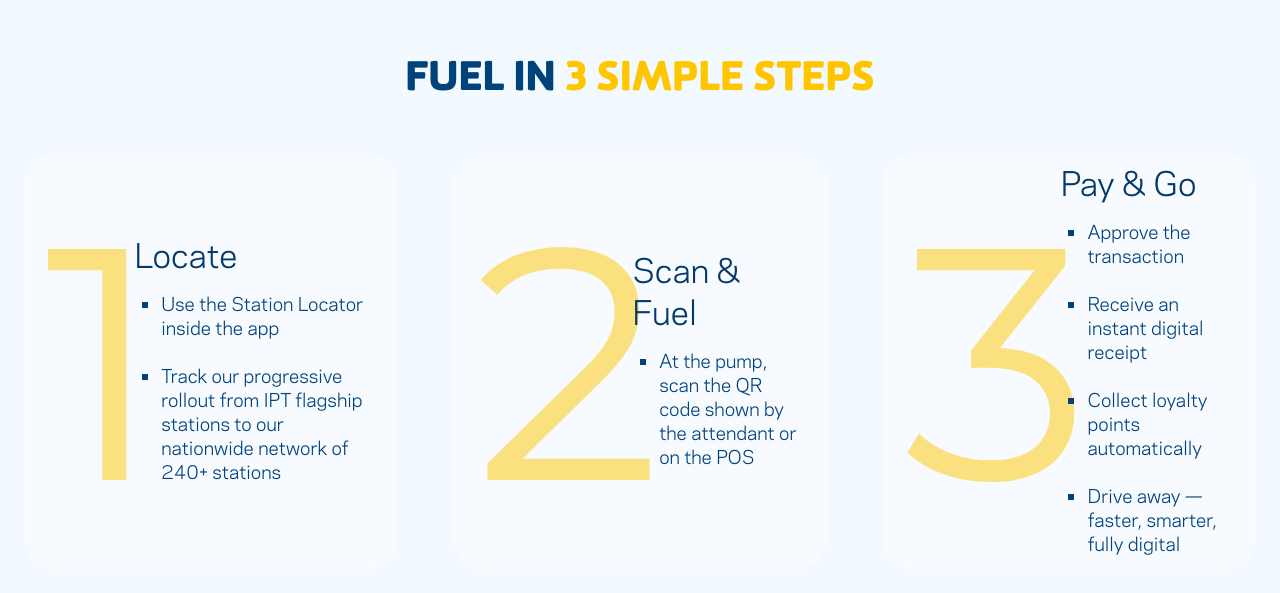
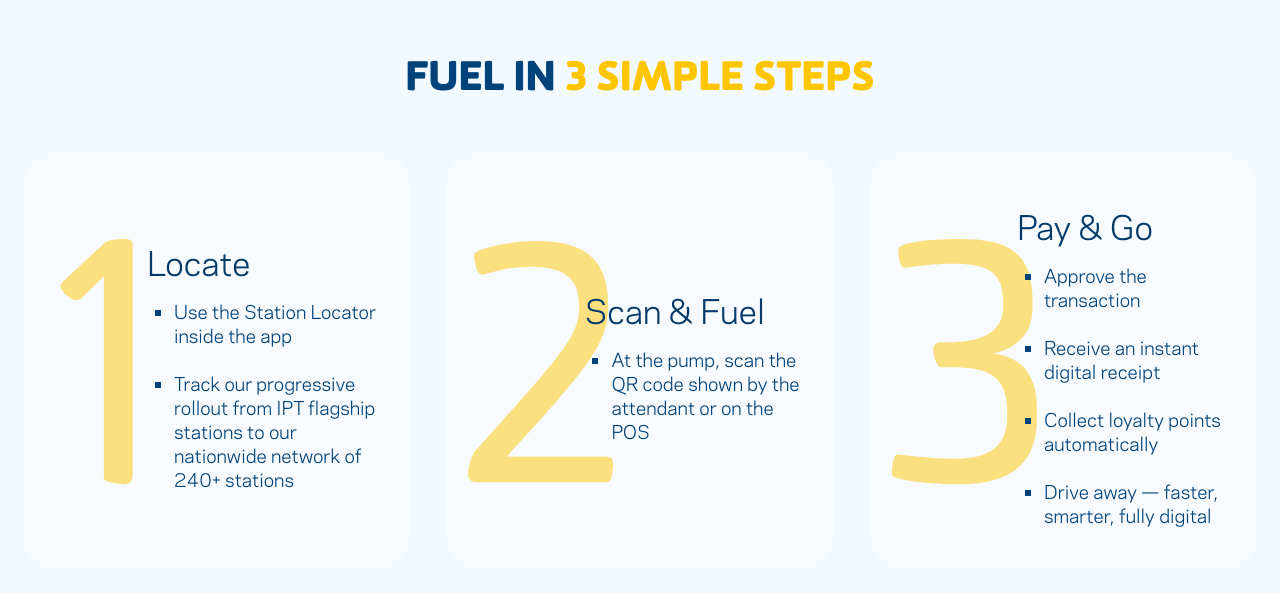
Before and after one commit to hadinajem52/internship-landing-page-ipt, a website built with Vite: page index.html in a window 1280 px wide. Shown: the part 4625-5218 px from the top of the page. Built offline with nearby package versions, Linux system fonts and the light colour scheme.

Commit message:
Add SVG icons for steps and update layout in steps section

```diff
--- a/index.html
+++ b/index.html
@@ -312,8 +312,16 @@
           </h2>
 
           <div class="steps__grid" data-node-id="1:4475">
-            <article class="steps__card" data-node-id="1:4476">
-              <span class="steps__number" aria-hidden="true" data-node-id="1:4477">1</span>
+            <article class="steps__card steps__card--locate" data-node-id="1:4476">
+              <img
+                class="steps__number"
+                src="/images/svgs/number-1.svg"
+                alt=""
+                width="74"
+                height="246"
+                aria-hidden="true"
+                data-node-id="1:4477"
+              />
               <div class="steps__content" data-node-id="1:4478">
                 <h3 class="steps__heading" data-node-id="1:4479">Locate</h3>
                 <ul class="steps__list" data-node-id="1:4480">
@@ -326,8 +334,16 @@
               </div>
             </article>
 
-            <article class="steps__card" data-node-id="1:4481">
-              <span class="steps__number" aria-hidden="true" data-node-id="1:4483">2</span>
+            <article class="steps__card steps__card--scan" data-node-id="1:4481">
+              <img
+                class="steps__number"
+                src="/images/svgs/number-2.svg"
+                alt=""
+                width="146"
+                height="242"
+                aria-hidden="true"
+                data-node-id="1:4483"
+              />
               <div class="steps__content" data-node-id="1:4484">
                 <h3 class="steps__heading" data-node-id="1:4485">Scan &amp; Fuel</h3>
                 <ul class="steps__list" data-node-id="1:4486">
@@ -336,8 +352,16 @@
               </div>
             </article>
 
-            <article class="steps__card" data-node-id="1:4487">
-              <span class="steps__number" aria-hidden="true" data-node-id="1:4488">3</span>
+            <article class="steps__card steps__card--pay" data-node-id="1:4487">
+              <img
+                class="steps__number"
+                src="/images/svgs/number-3.svg"
+                alt=""
+                width="145"
+                height="246"
+                aria-hidden="true"
+                data-node-id="1:4488"
+              />
               <div class="steps__content" data-node-id="1:4489">
                 <h3 class="steps__heading" data-node-id="1:4490">Pay &amp; Go</h3>
                 <ul class="steps__list" data-node-id="1:4491">
--- a/scss/components/_steps.scss
+++ b/scss/components/_steps.scss
@@ -28,16 +28,17 @@
 }
 
 .steps__grid {
-  display: flex;
+  display: grid;
   width: 100%;
-  justify-content: space-between;
+  grid-template-columns: repeat(3, 400px);
   gap: 57px;
 }
 
 .steps__card {
-  display: flex;
+  display: grid;
   height: 415px;
   width: 400px;
+  grid-template-columns: var(--steps-number-column) minmax(0, 1fr);
   align-items: center;
   padding-inline: 20px;
   border: 1px solid rgb(255 255 255 / 40%);
@@ -45,25 +46,42 @@
   background: rgb(255 255 255 / 40%);
 }
 
+.steps__card--locate {
+  --steps-number-column: 102px;
+}
+
+.steps__card--locate .steps__number {
+  justify-self: center;
+}
+
+.steps__card--scan {
+  --steps-number-column: 116px;
+}
+
+.steps__card--scan .steps__number {
+  height: 242px;
+}
+
+.steps__card--pay {
+  --steps-number-column: 125px;
+}
+
 .steps__number {
-  flex-shrink: 0;
-  margin-right: -30px;
-  color: rgb(255 198 0 / 50%);
-  // Figma specifies Sommet Rounded Regular, but only the Heavy cut is available
-  // as an asset, which renders far bolder/wider than the design. Montserrat at
-  // its regular weight is the closest stand-in for the intended stroke weight.
-  font-family: "Montserrat", sans-serif;
-  font-size: 330px;
-  font-weight: 400;
-  line-height: 1;
-  white-space: nowrap;
+  z-index: 0;
+  width: auto;
+  height: 246px;
+  max-width: none;
+  justify-self: start;
 }
 
 .steps__content {
+  z-index: 1;
   display: flex;
-  flex: 1;
+  width: 100%;
+  min-width: 0;
   flex-direction: column;
   gap: 15px;
+  padding-top: 15px;
 }
 
 .steps__heading {
@@ -111,7 +129,18 @@
   margin-top: 24px;
 }
 
-@media (width <= 900px) {
+@media (width <= 1400px) {
+  .steps__grid {
+    grid-template-columns: repeat(3, minmax(0, 1fr));
+    gap: clamp(28px, 3vw, 57px);
+  }
+
+  .steps__card {
+    width: 100%;
+  }
+}
+
+@media (width <= 1100px) {
   .steps {
     padding: 100px 0 140px;
   }
@@ -125,8 +154,8 @@
   }
 
   .steps__grid {
-    flex-direction: column;
-    align-items: center;
+    grid-template-columns: 1fr;
+    justify-items: center;
     gap: 40px;
   }
 
@@ -137,7 +166,7 @@
   }
 
   .steps__number {
-    font-size: 220px;
+    height: 190px;
   }
 }
 
@@ -151,15 +180,15 @@
   }
 
   .steps__card {
+    display: flex;
     flex-direction: column;
     align-items: flex-start;
     padding: 28px 20px;
   }
 
   .steps__number {
-    margin-right: 0;
-    margin-bottom: -30px;
-    font-size: 140px;
+    height: 120px;
+    margin-bottom: -8px;
   }
 
   .steps__heading {
```
Also changed, not shown: images/svgs/number-1.svg (added), images/svgs/number-2.svg (added), images/svgs/number-3.svg (added).
